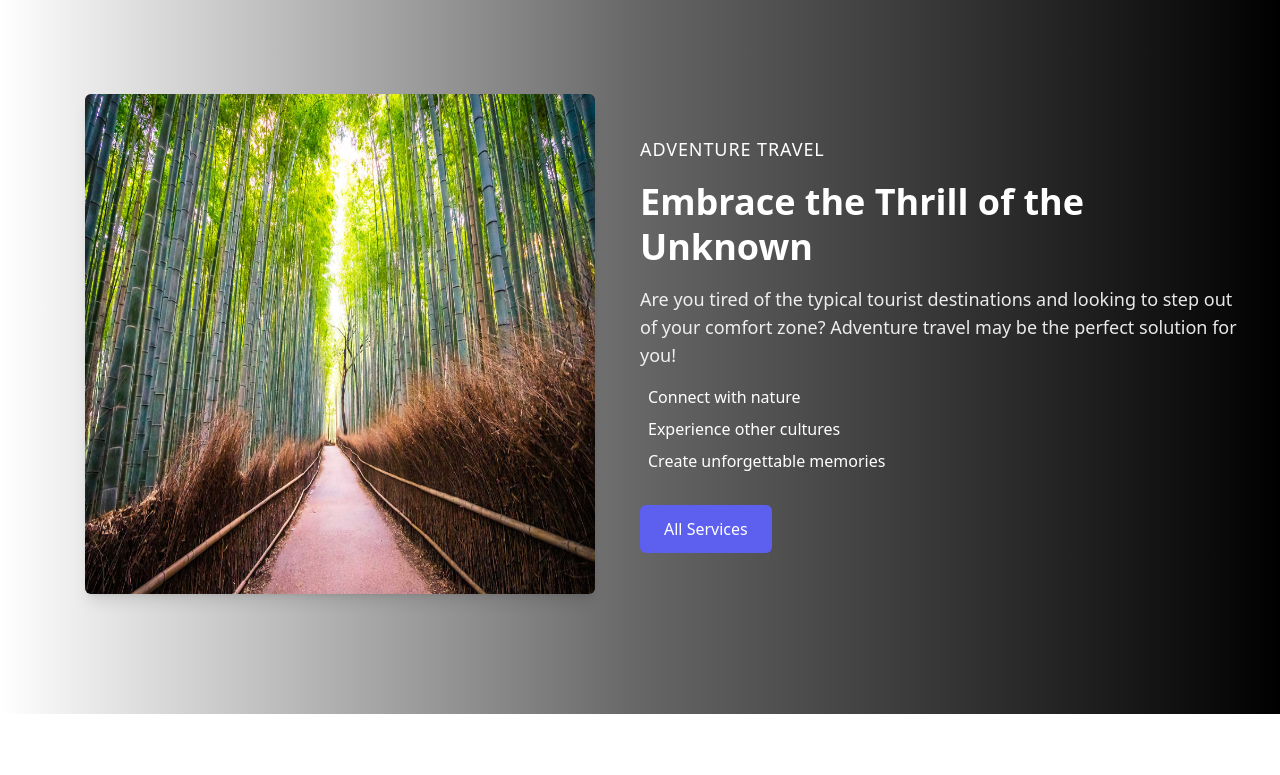
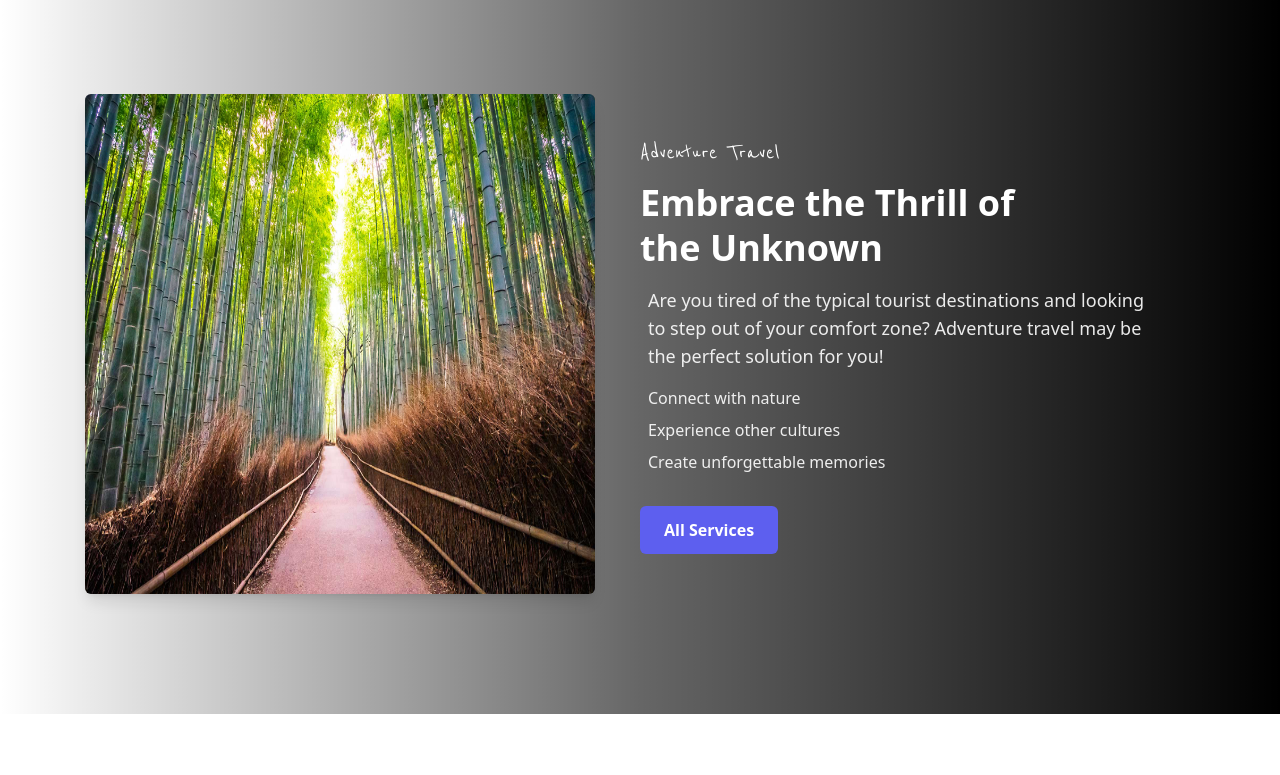
Before and after one commit to HoeumSenghun/13-Hoeum-Senghun-PVH-Web-Mini-Project001, a website: page src/index.html in a window 1280 px wide. Shown: the part 3760-4535 px from the top of the page. Drawn offline with Linux system fonts and the light colour scheme.

Commit message:
fix section5

```diff
--- a/src/index.html
+++ b/src/index.html
@@ -407,16 +407,16 @@
         </div>
 
         <div class="w-1/2 flex flex-col justify-center text-white space-y-4">
-            <h3 class="text-lg font-light uppercase tracking-wider">Adventure Travel</h3>
-            <h1 class="text-4xl font-bold leading-tight">
+            <a class="text-[#ffff] mb-2" href="#" style="font-family: Reenie Beanie; font-size: 25px;">Adventure Travel</a>
+            <h1 class="text-4xl font-bold leading-tight w-[400px]">
                 Embrace the Thrill of the Unknown
             </h1>
-            <p class="text-lg opacity-90">
+            <p class="text-lg ml-2 opacity-90 w-[500px]">
                 Are you tired of the typical tourist destinations and looking to step out of your comfort zone? Adventure travel may be the perfect solution for you!
             </p>
 
 
-            <ul class="space-y-2">
+            <ul class="space-y-2 opacity-90">
                 <li class="flex items-center">
                     <span class="ml-2">Connect with nature</span>
                 </li>
@@ -429,7 +429,7 @@
             </ul>
 
             <div>
-                <a href="#" class="inline-block bg-[#5D5FEF] hover:bg-blue-500 text-white px-6 py-3 rounded-md mt-4">
+                <a href="#" class="inline-block font-semibold bg-[#5D5FEF] hover:bg-blue-500 text-white px-6 py-3 rounded-md mt-4">
                     All Services
                 </a>
             </div>
@@ -443,7 +443,7 @@
       Travel Itineraries
     </h1>
 
-    <div class="relative w-full max-w-4xl mx-auto mb-16 aspect-w-16 aspect-h-9">
+    <div class="relative w-full max-w-4xl mx-auto mb-16 aspect-w-16 aspect-h-9 mr-60">
         <iframe class="w-[800px] h-[500px]" src="https://www.youtube.com/embed/1DClA0q9XYs" frameborder="0"></iframe>
     </div>
 
```
Also changed, not shown: src/styles/output.css.
